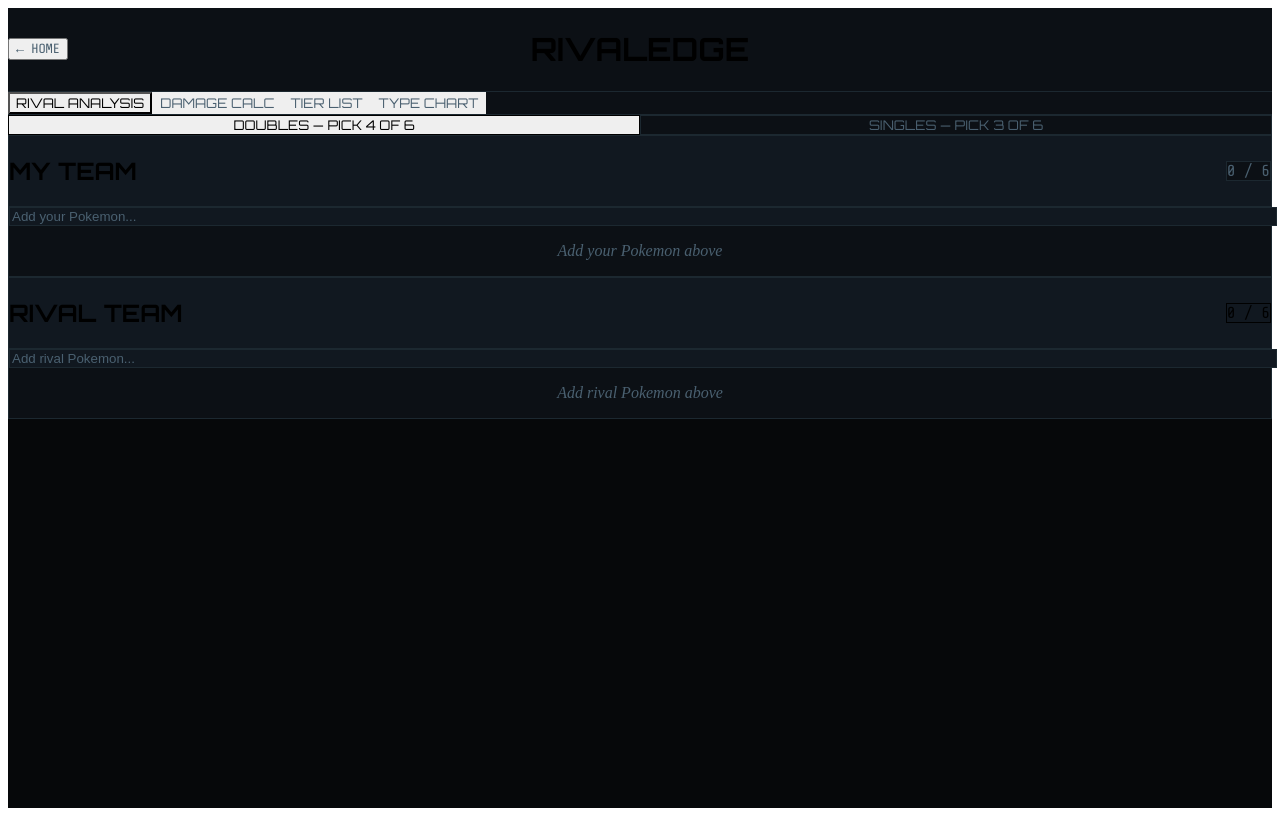
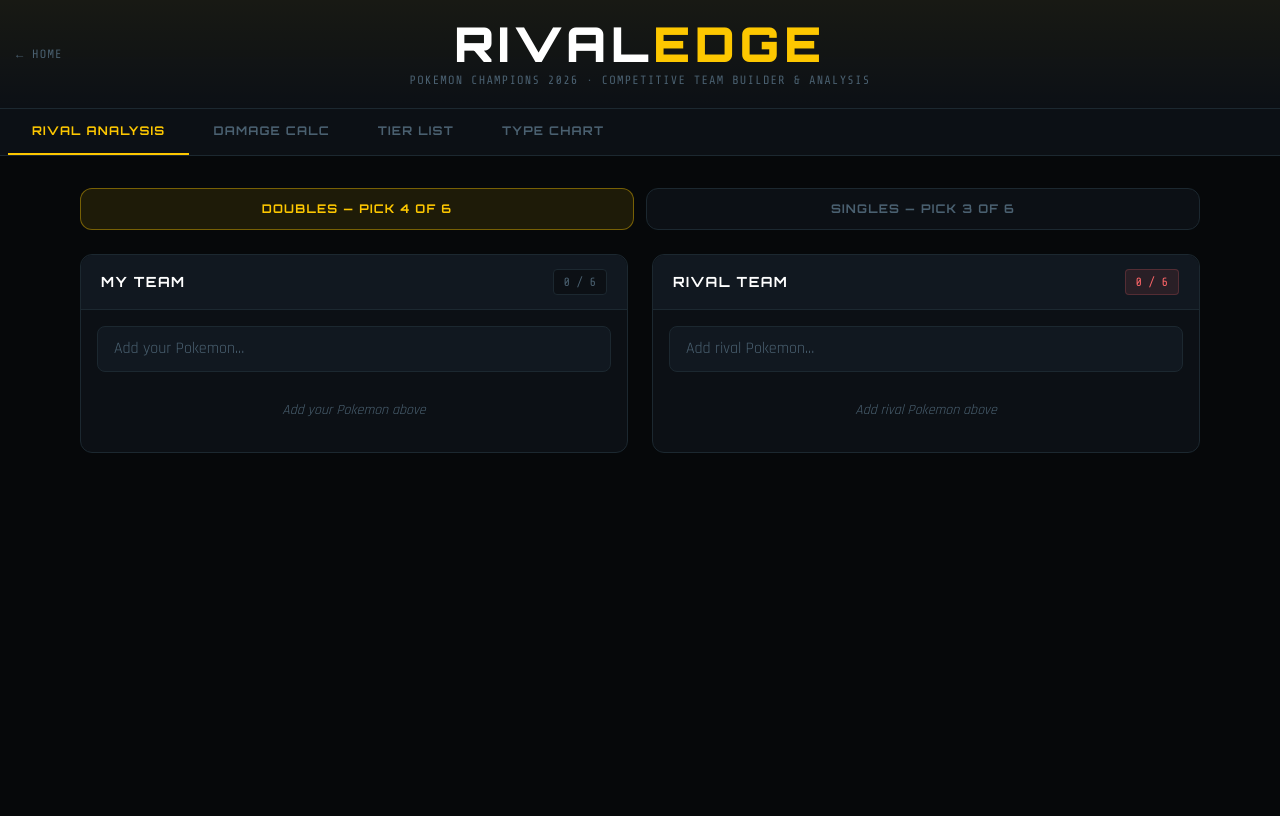
Before and after one commit to Danicig/Rivaledge, a React (Vite) app: page / in a window 1280 px wide. Both pictures are taken after a click on the button "ENTER THE TOOLS". Built offline with nearby package versions, Linux system fonts and the light colour scheme.

Commit message:
fix font rendering

```diff
--- a/src/index.css
+++ b/src/index.css
@@ -1,8 +1,15 @@
-@import url('https://fonts.googleapis.com/css2?family=Orbitron:wght@400;700;900&family=Rajdhani:wght@400;600;700&family=Share+Tech+Mono&display=swap');
+@import "tailwindcss";
+@import url('https://fonts.googleapis.com/css2?family=Orbitron:wght@400;700;900&family=Rajdhani:wght@400;500;600;700&family=Share+Tech+Mono&display=swap');
 
-@tailwind base;
-@tailwind components;
-@tailwind utilities;
+* {
+  scrollbar-width: thin;
+  scrollbar-color: #243040 #0c1015;
+}
+
+body {
+  font-family: 'Rajdhani', sans-serif;
+  background: #06080a;
+}
 
 .font-orbitron { font-family: 'Orbitron', sans-serif; }
 .font-mono-tech { font-family: 'Share Tech Mono', monospace; }
@@ -12,25 +19,11 @@
   to { opacity: 1; transform: translateY(0); }
 }
 
-.animate-fade-in {
-  animation: fadeIn 0.3s ease forwards;
+.animate-fade-in { animation: fadeIn 0.3s ease both; }
+
+@keyframes pulse-gold {
+  0%, 100% { box-shadow: 0 0 0 0 rgba(240,192,64,0); }
+  50% { box-shadow: 0 0 12px 2px rgba(240,192,64,0.15); }
 }
 
-.pulse-gold {
-  animation: pulseGold 2s ease-in-out infinite;
-}
-
-@keyframes pulseGold {
-  0%, 100% { box-shadow: 0 0 0 0 rgba(240, 192, 64, 0); }
-  50% { box-shadow: 0 0 20px 4px rgba(240, 192, 64, 0.2); }
-}
-
-* {
-  scrollbar-width: thin;
-  scrollbar-color: #1c2830 #06080a;
-}
-
-*::-webkit-scrollbar { width: 6px; height: 6px; }
-*::-webkit-scrollbar-track { background: #06080a; }
-*::-webkit-scrollbar-thumb { background: #1c2830; border-radius: 3px; }
-*::-webkit-scrollbar-thumb:hover { background: #243040; }
+.pulse-gold { animation: pulse-gold 2s ease-in-out infinite; }
```
